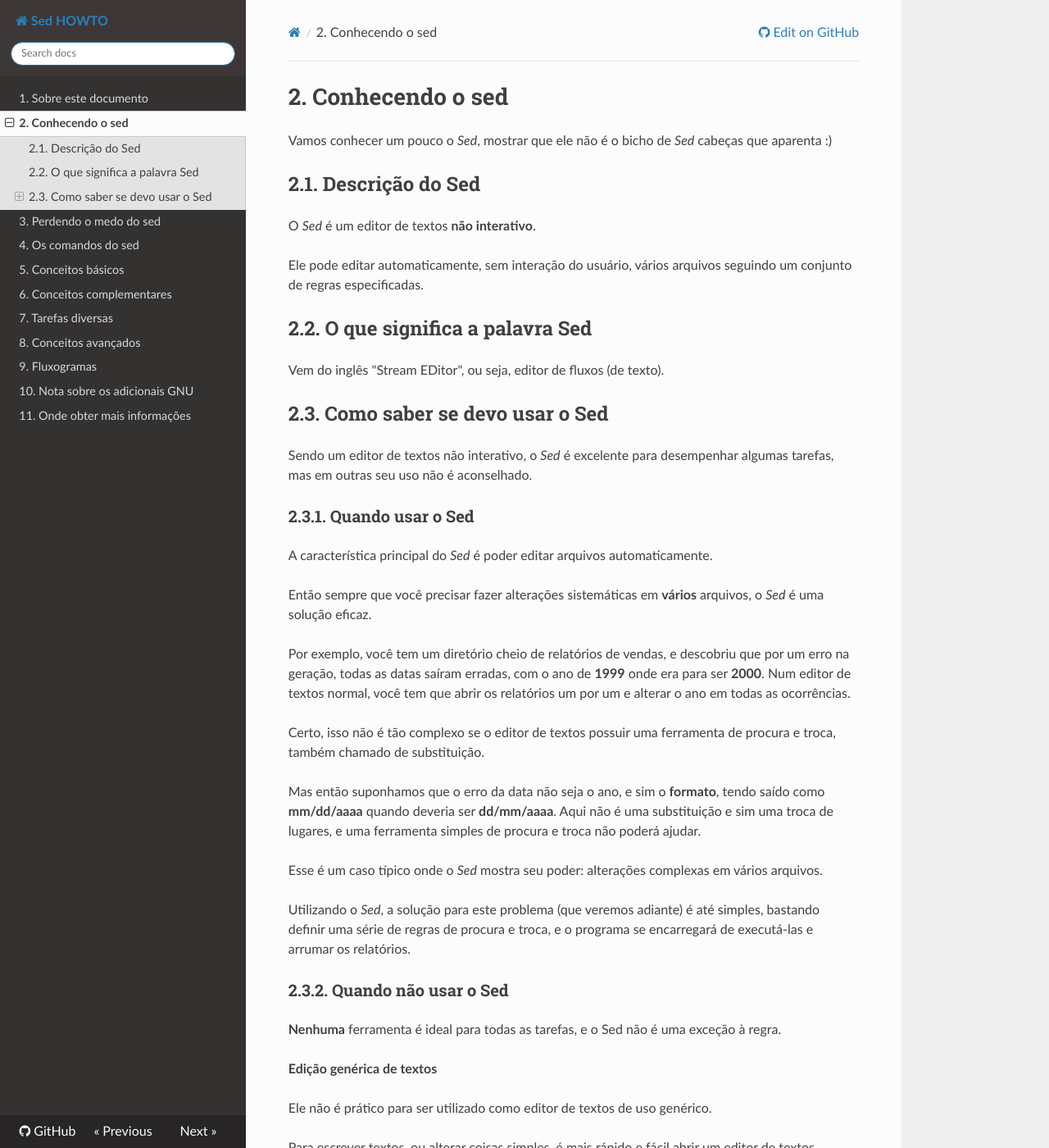
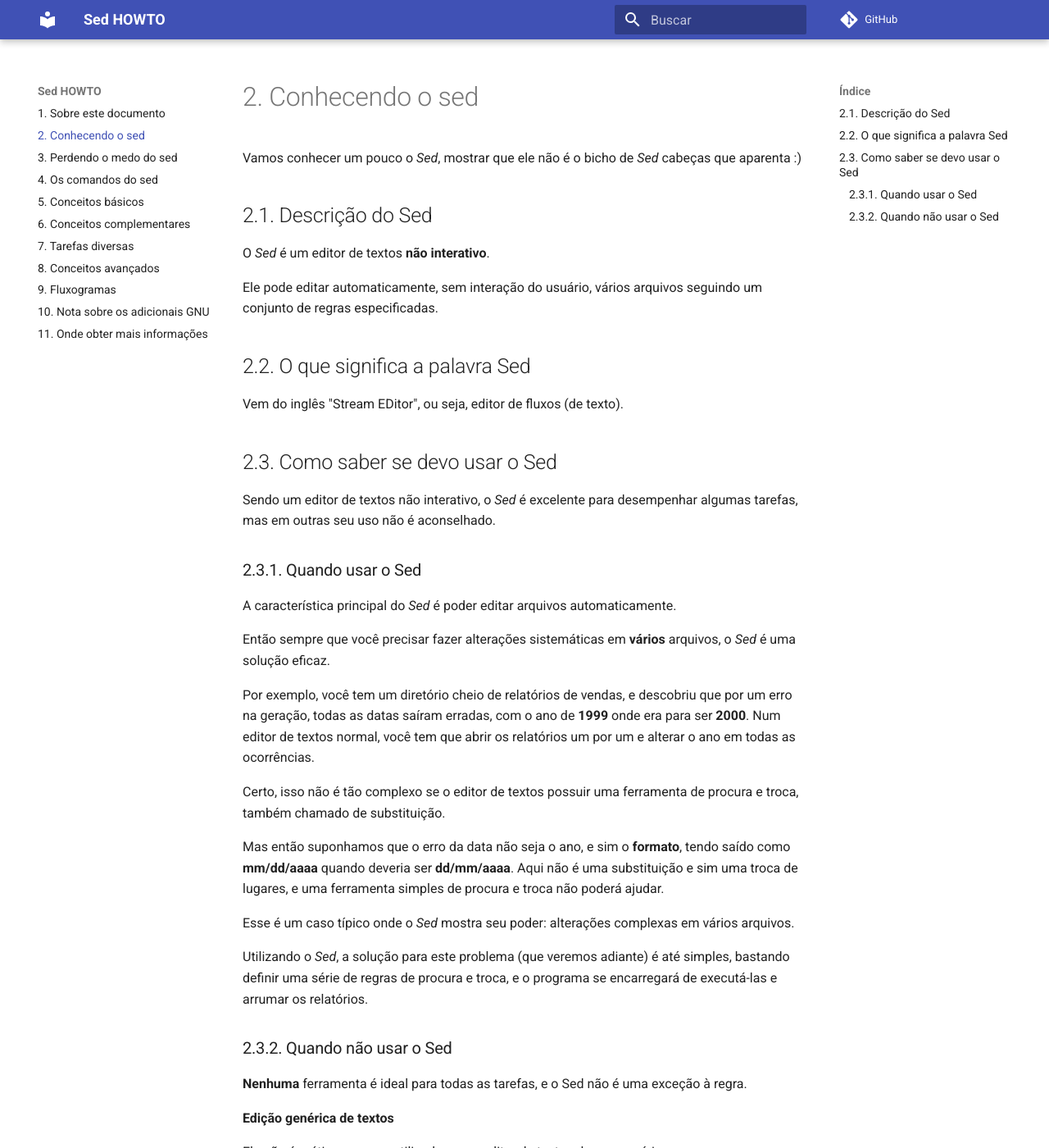
Before and after one commit to tomazcunha/sed-howto-mkdocs, an MkDocs documentation site: the page built from docs/Cap02-Conhecendo-o-sed.md, in a window 1280 px wide and 1400 px high. Shown: the whole window at 82% size. Built offline with MkDocs 1.6.1 and Material for MkDocs 9.7.7, drawn with Linux system fonts in a browser that asks for light colours; nearby versions of some CDN libraries; comment, search, counter and statistics services are not loaded; part of the change alters nothing that is shown; some of the changed text lies outside the part shown.

```diff
--- /dev/null
+++ b/docs/assets/javascript/hljs.js
@@ -0,0 +1 @@
+hljs.initHighlightingOnLoad();
--- a/mkdocs.yml
+++ b/mkdocs.yml
@@ -23,21 +23,23 @@ nav:
     - 11. Onde obter mais informações: 'Cap11-Onde-obter-mais-informações.md'
 
 theme:
-    name: readthedocs
+    # name: readthedocs
     # highlightjs: true
     # hljs_languages:
     #     - shell
     #     - bash
         # - Shell Session
 
+    name: material
+
+    # name: windmill
     # name: readthedocs
-    # name: windmill
-    # name: cinder
-    # name: alabaster
-    # name: bootstrap
+
+    # name: cinder      # problema com menu
+    # name: bootstrap   # problema com menu
     # name: bootstrap4
-    # name: gitbook
-    # name: material
+    # name: gitbook       # não fuinciona
+    # name: alabaster   # não fuinciona
 
     # name: mkdocs
     # highlightjs: true
@@ -92,14 +94,14 @@ theme:
 
 extra_javascript:
     - assets/javascript/highlight.pack.js
+    - assets/javascript/hljs.js
 
 extra_css:
     - assets/stylesheets/extra.css
+    - assets/stylesheets/a11y-dark.css
     # - assets/stylesheets/atelier-dune-dark.css
-    - assets/stylesheets/a11y-dark.css
     # - assets/stylesheets/an-old-hope.css
     # - assets/stylesheets/agate.css
-
     # - assets/stylesheets/atom-one-dark.css
     # - assets/stylesheets/darkula.css
     # - assets/stylesheets/dracula.css
```
